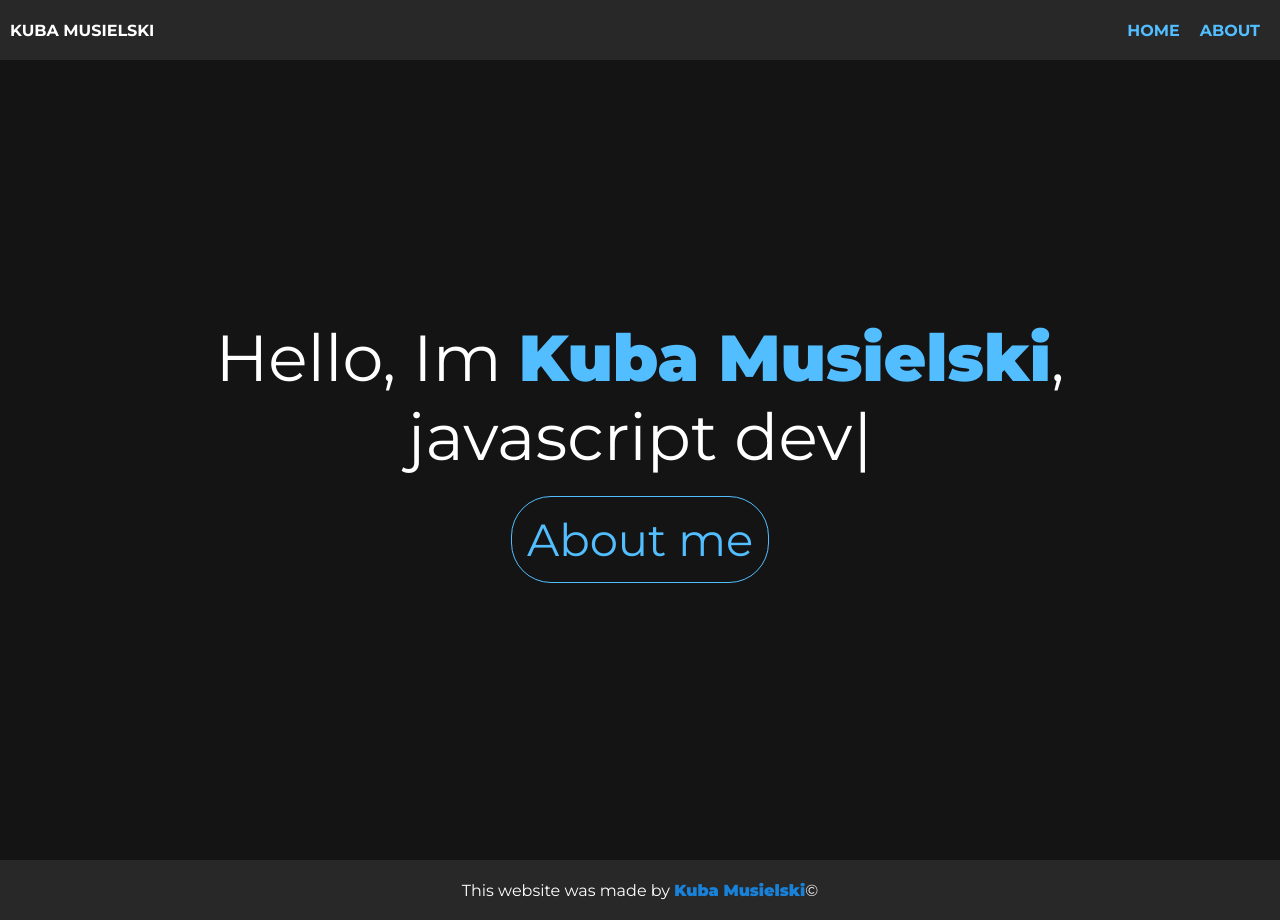
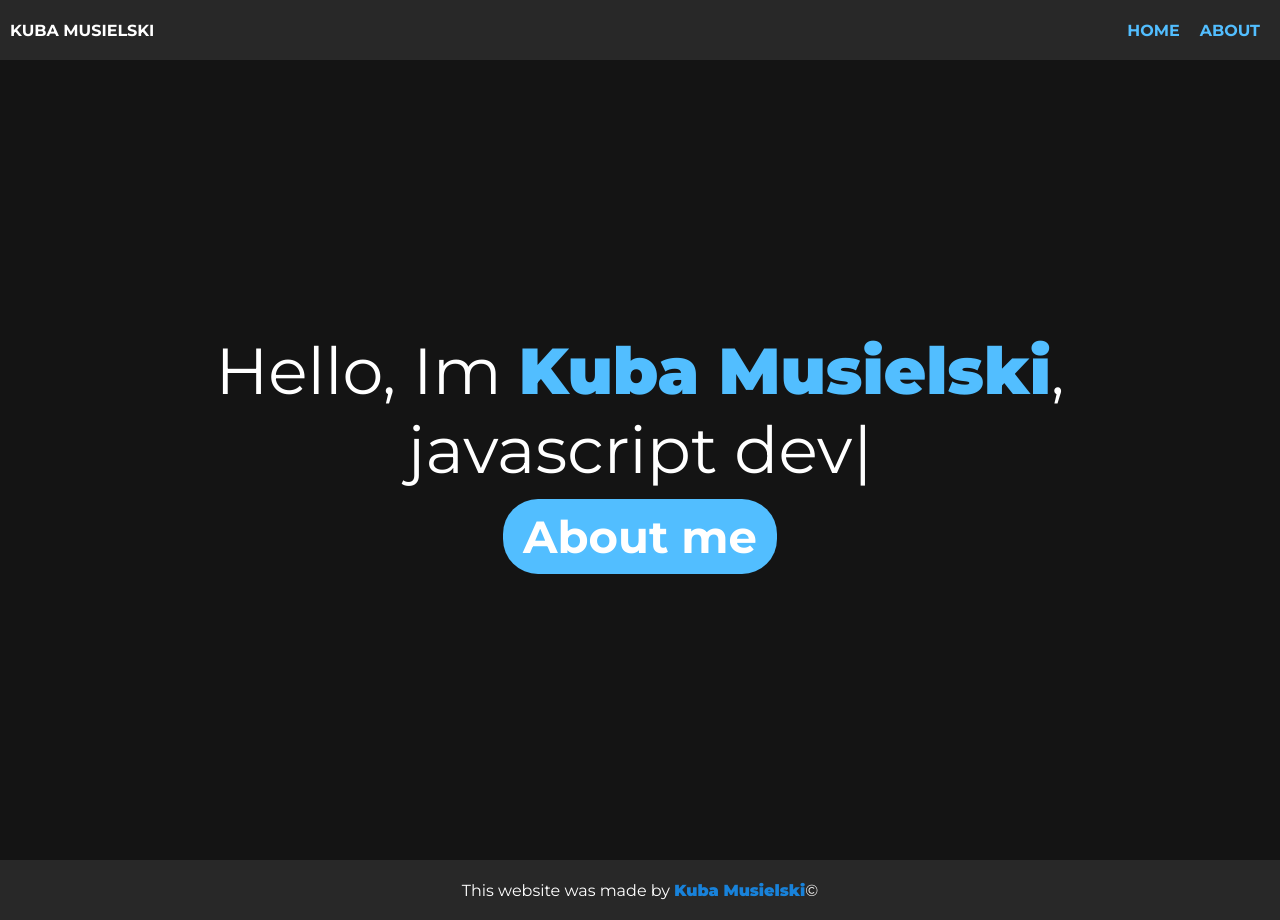
Before and after one commit to KubaZary1/portfolio, a Next.js app: page / in a window 1280 px wide. Built offline with nearby package versions, Linux system fonts and the light colour scheme.

Commit message:
other landing page button

```diff
--- a/app/globals.css
+++ b/app/globals.css
@@ -1,7 +1,8 @@
 :root {
   --background-color: #141414;
   --text-color: #fff;
-  --anchor-text-color: #52beff; /* #0081cc */
+  --anchor-text-color: #52beff; /* Main color */
+  --secondary-color: #5393bb; /* Main color */
   --navbar-background: #282828;
 }
 *,
--- a/components/home/TypewriterSection.module.css
+++ b/components/home/TypewriterSection.module.css
@@ -14,23 +14,57 @@
   font-weight: 1000;
   color: var(--anchor-text-color);
 }
+/*button */
 
 .aboutMeButton {
+  position: relative;
   display: inline-block;
-  margin: 20px;
-  border: 1px solid var(--anchor-text-color);
+  padding: 10px 20px;
+  font-size: 45px;
+  font-weight: bold;
   text-decoration: none;
-  padding: 15px;
-  border-radius: 40px;
-  font-size: 45px;
+  text-align: center;
+  color: #fff;
+  background-color: var(--anchor-text-color);
+  border-radius: 35px;
+  border: none;
+  overflow: hidden;
+  cursor: pointer;
+  z-index: 1;
+  margin-top: 10px;
 }
-.aboutMeButton:hover {
-  background-color: var(--anchor-text-color);
-  color: #141414;
+
+.aboutMeButton::before,
+.aboutMeButton::after {
+  content: "";
+  position: absolute;
+  width: 100%;
+  height: 100%;
+  background-color: var(--secondary-color);
+  transition: transform 0.3s ease;
+  z-index: -1;
 }
-.aboutMeButton:active {
-  transform: translateY(6px);
+
+.aboutMeButton::before {
+  top: -100%;
+  left: 0;
+  transform-origin: top;
 }
+
+.aboutMeButton::after {
+  bottom: -100%;
+  right: 0;
+  transform-origin: bottom;
+}
+
+.aboutMeButton:hover::before {
+  transform: translateY(100%);
+}
+
+.aboutMeButton:hover::after {
+  transform: translateY(-100%);
+}
+/* end of button */
 @media screen and (max-width: 833px) {
   .landingSectionFirst div {
     font-size: 45px;
```
